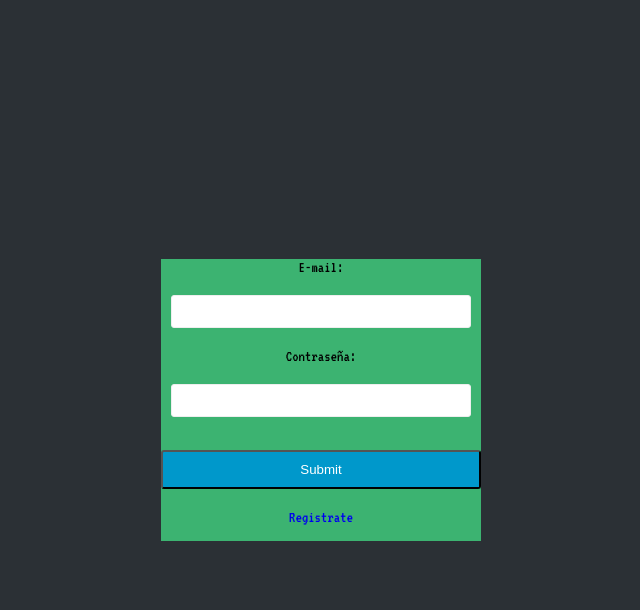
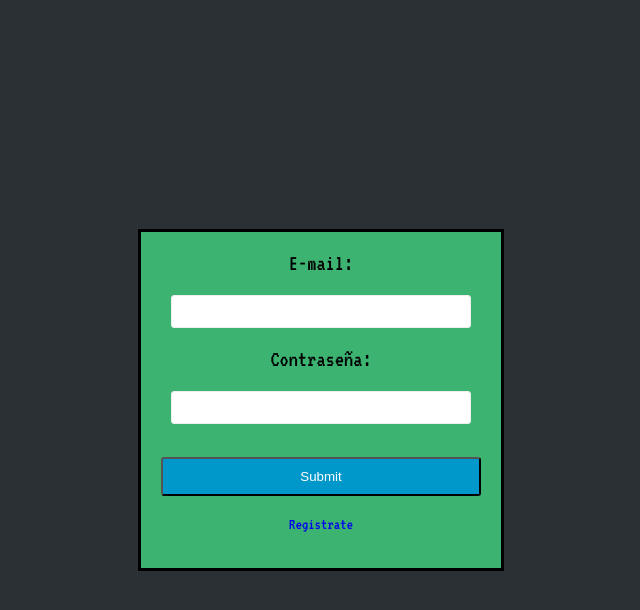
Before and after one commit to AronSantamaria/ProyectoParcial-CC, a Flask app: page / in a window 1280 px wide. Shown: the top 610 px of the page, without its empty margins (319-959 px from the left). Run offline with Flask 3, Linux system fonts and the light colour scheme.

Commit message:
Cambios en HTML y CSS

```diff
--- a/website/static/styles/stylesheet2.css
+++ b/website/static/styles/stylesheet2.css
@@ -1,14 +1,23 @@
+body{
+	display: flex;
+	justify-content: center;
+	align-items: center;
+}
+
 .seri{
 	width: 100%;
-
     text-align: center;
-    display: inline-block;
+    display: flex;
+	justify-content: center;
 }
 .noma{
     background-color: mediumseagreen;
     width: 25%;
-    text-align: center;
-    display: inline-block;
+	justify-content: center;
+	align-items: center;
+	display: flex;
+	padding: 20;
+	border: 3px solid black;
 }
 
 body{
@@ -38,3 +47,7 @@ input[type="text"],input[type="password"],[type="number"],[type="email"]{
 	border: 1px solid #eee;
 	margin: 20px auto;
 }
+
+.etiqueta{
+	font-size: 23px;
+}
--- a/website/templates/index.html
+++ b/website/templates/index.html
@@ -28,11 +28,15 @@
             <div class="noma">
                 <form action="/signin" method="POST">
                     <div class="perri">
-                        <label for="e-mail">E-mail: </label>
+                        <div>
+                            <label for="e-mail" class="etiqueta">E-mail: </label>
+                        </div>
                         <input id="e-mail" name="mail" type="email"/>
                     </div>
                     <div class="perri">
-                        <label for="password">Contraseña: </label>
+                        <div>
+                            <label for="password" class="etiqueta">Contraseña: </label>
+                        </div>
                         <input id="password" name="password" type="password" />
                     </div>
                     <div class="perri">
@@ -41,7 +45,15 @@
                     </div>
                 </form>
             </div>
-
+            <div>
+                {% with messages = get_flashed_messages() %}
+                    {% if messages %}
+                        {% for msg in messages %}
+                            <p>{{ msg }}</p>
+                        {% endfor %}
+                    {% endif %}
+                {% endwith %}
+            </div>
         </div>
     </body>
 </html>
```
Also changed, not shown: website/static/styles/home.css (+14 -0 lines), website/templates/home.html (+12 -6 lines), website/templates/register.html (+12 -4 lines).
